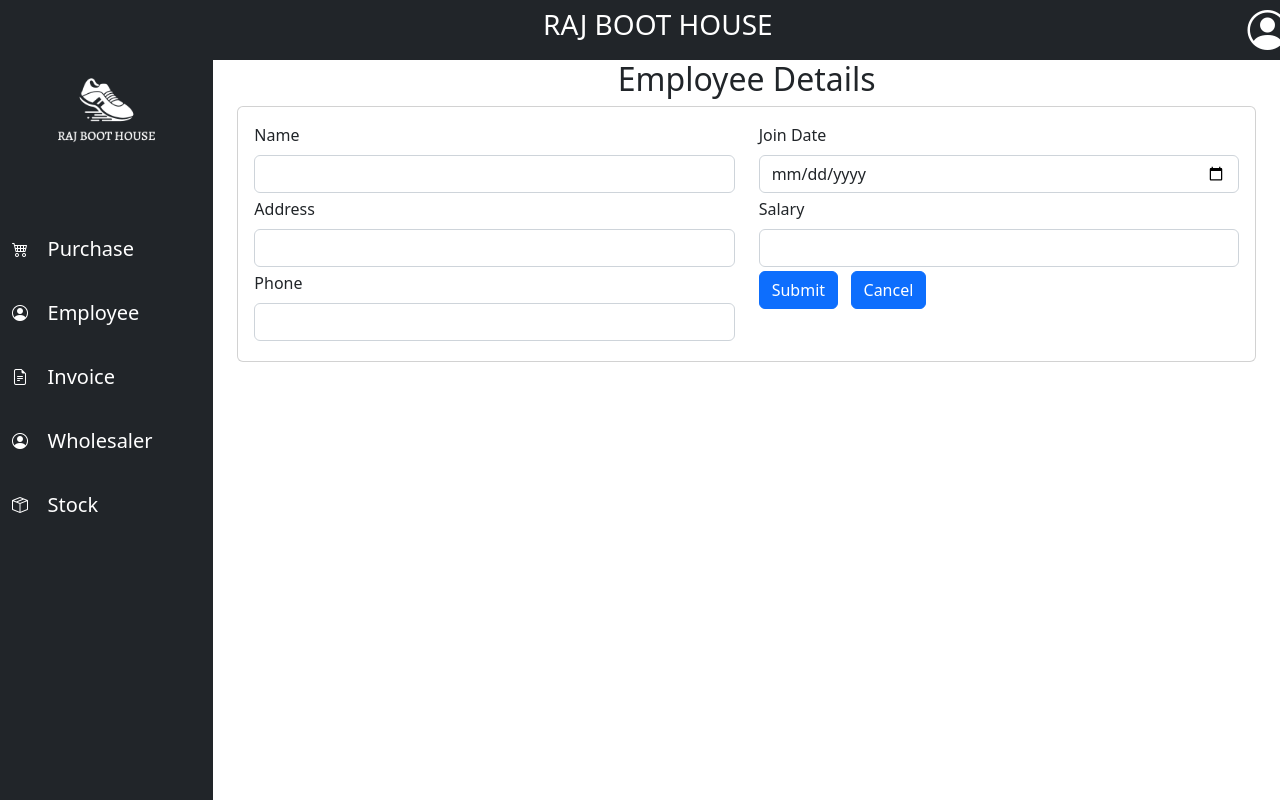
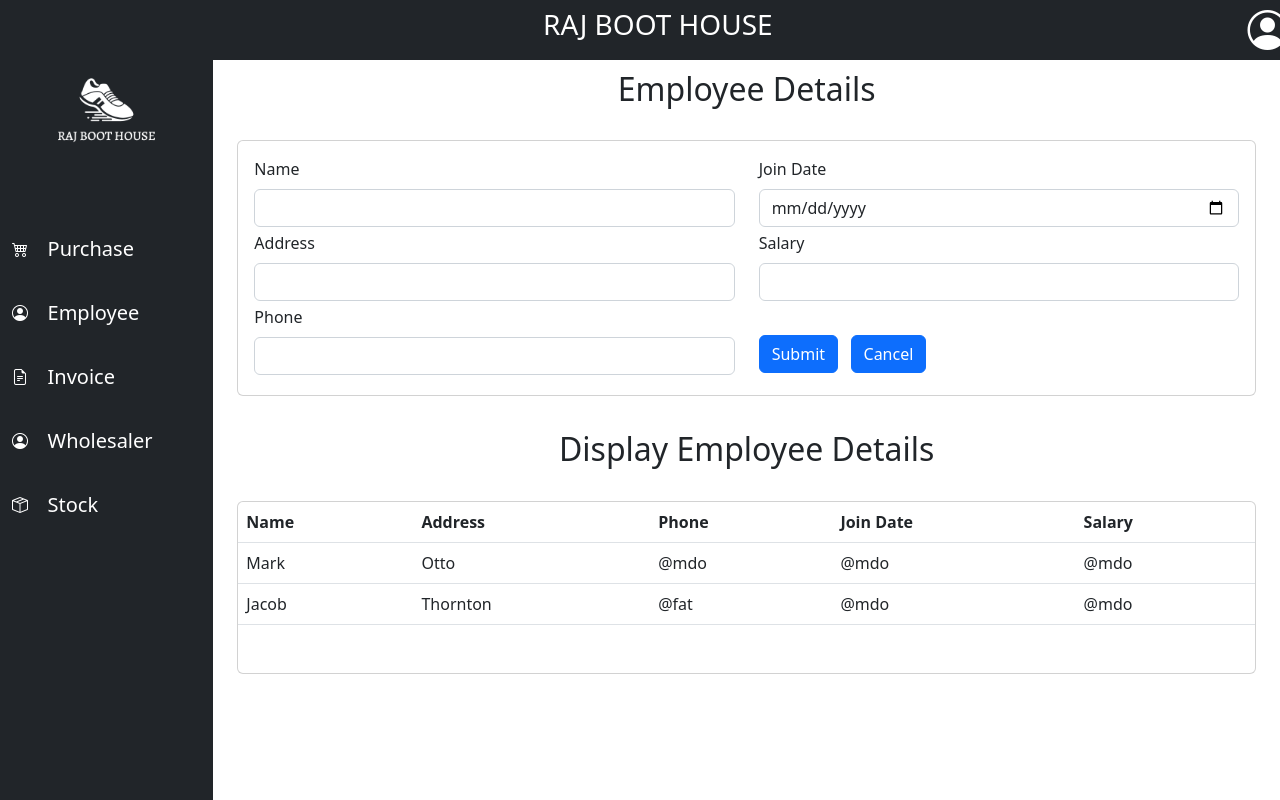
Before and after one commit to Mayan-007/erp-project, a React (Create React App) app in the folder frontend/app/: page /employee in a window 1280 px wide. Built offline with nearby package versions, Linux system fonts and the light colour scheme.

Commit message:
Employee Page added

```diff
--- a/frontend/app/src/components/Employee.js
+++ b/frontend/app/src/components/Employee.js
@@ -5,60 +5,84 @@ export default class Employee extends Component {
         return (
             <div>
                 <div className="container">
-                    <h2><center>Employee Details</center></h2>
+                    <h2 style={{ marginTop: 10 }}><center>Employee Details</center></h2>
+                    <br></br>
                     <div className='card'>
-                        {/* dhruv hola shange*/}
+
                         <div className="card-body">
                             <form>
                                 <div className='row'>
                                     <div className='col-md-6'>
                                         <div className="mb-1">
-                                            <label for="name" className="form-label">Name </label>
-                                            <input type="text" className="form-control"></input>
+                                            <label htmlFor='employee_name' className="form-label">Name</label>
+                                            <input type="text" name='employee_name' id='employee_name' className="form-control"></input>
+                                        </div>
+
+                                        <div className="mb-1">
+                                            <label htmlFor='employee_address' className="form-label">Address</label>
+                                            <input type="text-area" name='employee_address' id='employee_address' className="form-control"></input>
+                                        </div>
+
+                                        <div className="mb-1">
+                                            <label htmlFor='employee_phone' className="form-label">Phone</label>
+                                            <input type="text" name='employee_phone' id='employee_phone' className="form-control"></input>
+                                        </div>
+                                    </div>
+                                    <div className='col-6'>
+                                        <div className="mb-1">
+                                            <label htmlFor='employee_joindate' className="form-label">Join Date</label>
+                                            <input type="date" name='employee_joindate' id='employee_joindate' className="form-control"></input>
                                         </div>
                                         <div className="mb-1">
-                                            <label for="address" className="form-label">Address </label>
-                                            <input type="textarea" className="form-control"></input>
+                                            <label htmlFor='employee_salary' className="form-label">Salary</label>
+                                            <input type="text" name='employee_salary' id='employee_salary' className="form-control"></input>
                                         </div>
-                                        <div className="mb-1">
-                                            <label for="phone" className="form-label">Phone </label>
-                                            <input type="text" className="form-control"></input>
-                                        </div>
-                                        {/* <div className="mb-1">
-                                    <label for="discount" className="form-label">Discount</label>
-                                    <input type="text" className="form-control"></input>
-                                </div> */}
-
-                                    </div>
-                                    <div className='col-6'>
-                                        {/* <div className="mb-1">
-                                    <label for="category" className="form-label">Category</label>
-                                    <select  className="form-control">
-                                        <option>Shoe</option>
-                                        <option>Sandels</option>
-                                    </select>
-                                    <input type="number" className="form-control"></input>
-                                </div> */}
-                                        <div className="mb-1">
-                                            <label for="joindate" className="form-label">Join Date</label>
-                                            <input type="date" className="form-control"></input>
-                                        </div>
-                                        <div className="mb-1">
-                                            <label for="salary" className="form-label">Salary</label>
-                                            <input type="number" className="form-control"></input>
-                                        </div>
-                                        <div className='mb-1'>
-                                            <button type="submit" className="btn btn-primary">Submit</button>&nbsp;&nbsp;&nbsp;
-                                            <button type="reset" className="btn btn-primary">Cancel</button>
+                                        <div className='mb-1 justify-content-end'>
+                                            <button type="submit" className="btn btn-primary" style={{ marginTop: 30 }}>Submit</button>&nbsp;&nbsp;&nbsp;
+                                            <button type="reset" className="btn btn-primary" style={{ marginTop: 30 }}>Cancel</button>
                                         </div>
 
                                     </div>
                                 </div>
 
-
                             </form>
                         </div>
-
+                    </div>
+                </div>
+                <div className="container">
+                    <br></br>
+                    <h2 style={{ marginTop: 10 }}><center> Display Employee Details</center></h2>
+                    <br></br>
+                    <div className='card'>
+                        <table className="card-table table">
+                            <thead>
+                                <tr>
+                                    <th scope="col">Name</th>
+                                    <th scope="col">Address</th>
+                                    <th scope="col">Phone</th>
+                                    <th scope="col">Join Date</th>
+                                    <th scope="col">Salary</th>
+                                </tr>
+                            </thead>
+                            <tbody>
+                                <tr>
+                                    <td>Mark</td>
+                                    <td>Otto</td>
+                                    <td>@mdo</td>
+                                    <td>@mdo</td>
+                                    <td>@mdo</td>
+                                </tr>
+                                <tr>
+                                    <td>Jacob</td>
+                                    <td>Thornton</td>
+                                    <td>@fat</td>
+                                    <td>@mdo</td>
+                                    <td>@mdo</td>
+                                </tr>
+                            </tbody>
+                        </table>
+                        <div className="card-body">
+                        </div>
                     </div>
                 </div>
             </div>
```
